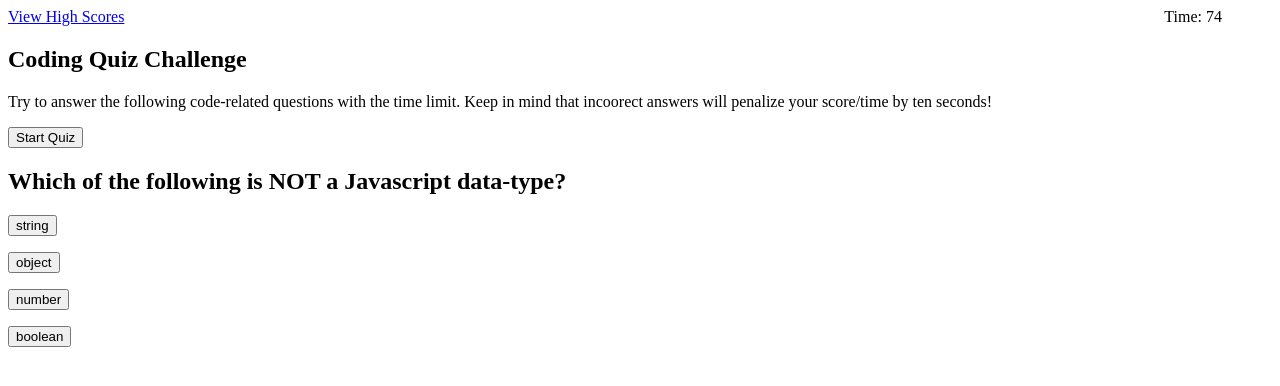
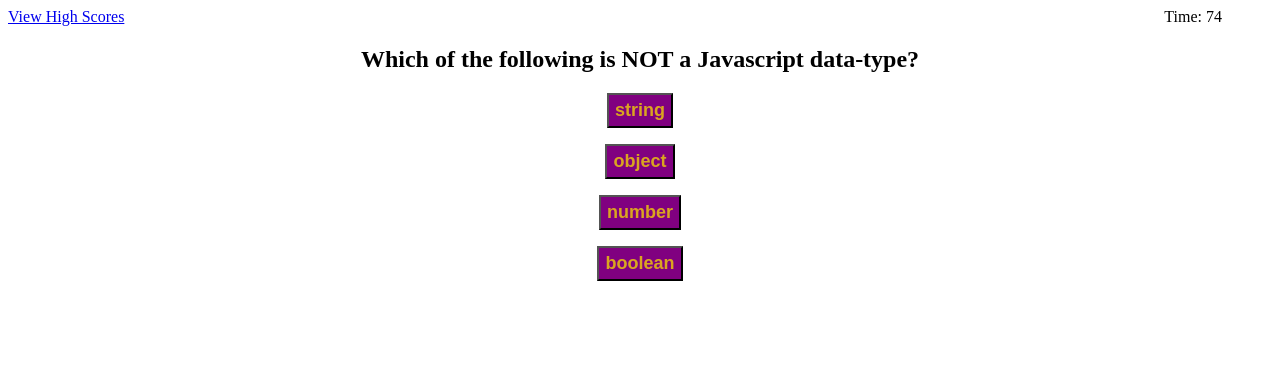
Before and after one commit to jnel-221/theseQuestionsThree, a plain HTML site: page index.html in a window 1280 px wide. Both pictures are taken after a click on the button "Start Quiz". Drawn offline with Linux system fonts and the light colour scheme.

Commit message:
added styling to buttons, moved id on intro section, started end-game section

```diff
--- a/assets/css/style.css
+++ b/assets/css/style.css
@@ -6,3 +6,17 @@
 .hide {
   display: none;
 }
+
+h1,
+h2,
+p {
+  text-align: center;
+}
+
+button {
+  background-color: purple;
+  color: goldenrod;
+  height: 35px;
+  font-size: 18px;
+  font-weight: bold;
+}
--- a/assets/js/script.js
+++ b/assets/js/script.js
@@ -2,7 +2,7 @@
 var timerEl = document.querySelector(".time");
 var timeRemaining = 76;
 //opening section variables
-
+var introEl = document.querySelector("#intro");
 //quiz variables
 var questionsAnswers = [
     {
@@ -29,23 +29,21 @@ var questionsAnswers = [
     var quizQuestion = document.querySelector("#question");
     var ansList = document.querySelector("#choices");
     var startQuiz = document.querySelector("#start-button")
-//quiz functions
-ansList.innerHTML = '';
 
+
+    //quiz functions
 //paints question and answer set to the page
 startQuiz.addEventListener("click", function(event){
     event.preventDefault();
     //hide opening text
-
+    introEl.classList.add("hide");
     //call quiz-painting function & pass in 1st item of object array
     showQuestion(questionsAnswers.shift());//method found on stack overflow, researched and applied in order to pass object into quiz function
     // start timer
     timer();
 });
 function showQuestion(q){
-    //hide opening text
-
-    //insert question text to h2
+     //insert question text to h2
     quizQuestion.innerHTML = q.question;
 
     //clear previous answer buttons
--- a/index.html
+++ b/index.html
@@ -22,9 +22,14 @@
       <div class="container">
           <h2 id="question"></h2>
           <div id="choices"></div>
-
       </div>
   </section>
+  <section id="endGame">
+    <div class="container">
+        <h2 id="question"></h2>
+        <div id="input"></div>
+    </div>
+</section>
 
 <script src="assets/js/script.js"></script>
 </body>
```
